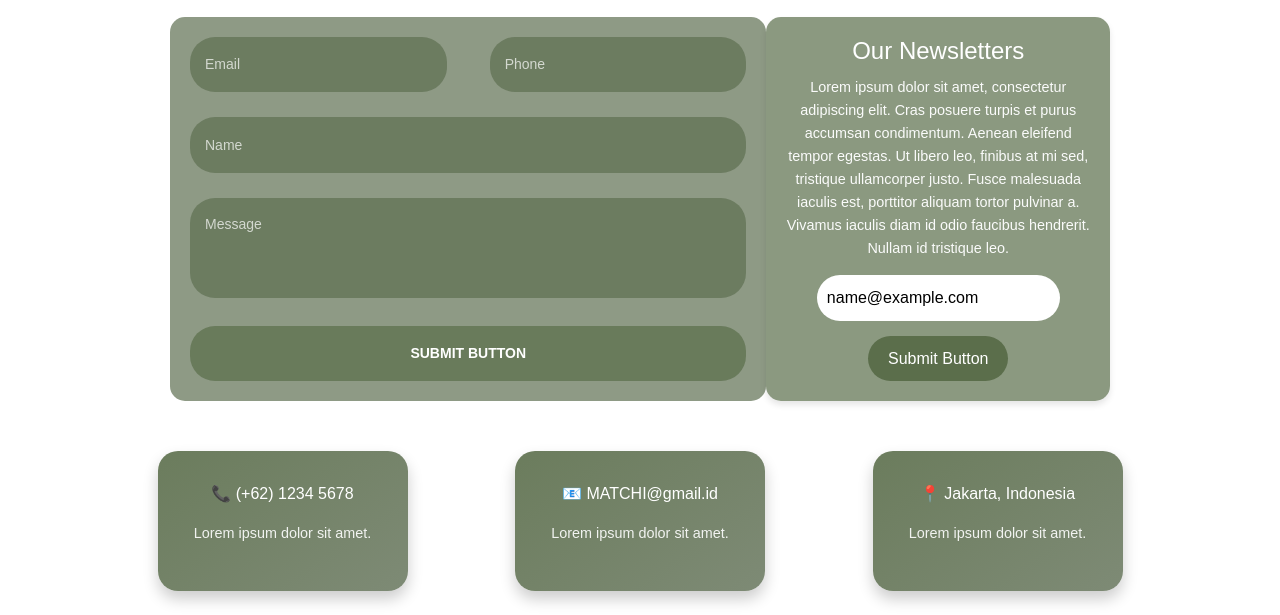
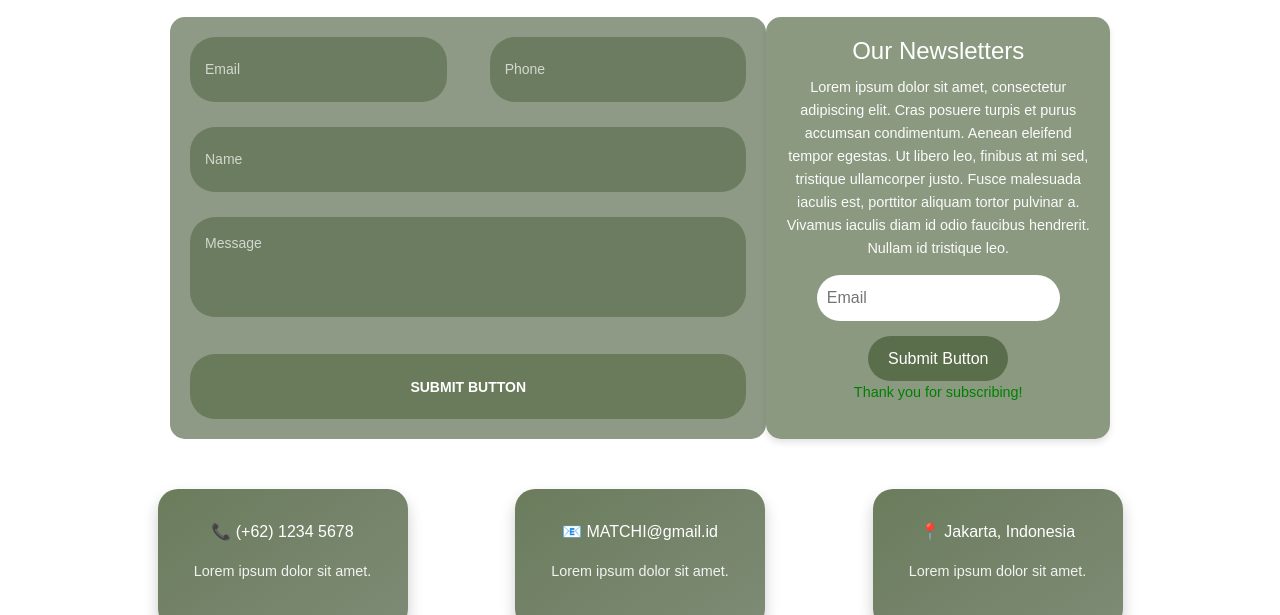
Before and after one commit to brendaabgl/MATCHI, a website: page public/views/us/contact_views.html in a window 1280 px wide. Both pictures are taken after typing "name@example.com" into the empty fields and a click on the button "Submit Button". Shown: the part 185-800 px from the top of the page. Drawn offline with nearby package versions, Linux system fonts and the light colour scheme.

Commit message:
update contact

```diff
--- /dev/null
+++ b/public/views/us/contact.js
@@ -0,0 +1,29 @@
+document.getElementById('contactForm').addEventListener('submit', function(e) {
+    e.preventDefault();
+    alert("Thank you for submitting the form!");
+});
+
+function toggleSearch() {
+    const searchBox = document.getElementById('search-box');
+    searchBox.classList.toggle('d-none');
+}
+
+//newsletter
+const submitButton = document.getElementById('submitBtn');
+const emailInput = document.getElementById('emailInput');
+const responseMessage = document.getElementById('responseMessage');
+const errorMessage = document.getElementById('errorMessage');
+
+submitButton.addEventListener('click', function() {
+    const email = emailInput.value;
+    const emailPattern = /^[a-zA-Z0-9._-]+@[a-zA-Z0-9.-]+\.[a-zA-Z]{2,6}$/;
+
+    if (emailPattern.test(email)) {
+        responseMessage.style.display = 'block';
+        errorMessage.style.display = 'none';
+        emailInput.value = '';
+    } else {
+        errorMessage.style.display = 'block';
+        responseMessage.style.display = 'none';
+    }
+});
--- a/public/views/us/contact_views.html
+++ b/public/views/us/contact_views.html
@@ -361,8 +361,10 @@
                     <p>Lorem ipsum dolor sit amet, consectetur adipiscing elit. Cras posuere turpis et purus accumsan condimentum.
                         Aenean eleifend tempor egestas. Ut libero leo, finibus at mi sed, tristique ullamcorper justo. Fusce malesuada iaculis est,
                         porttitor aliquam tortor pulvinar a. Vivamus iaculis diam id odio faucibus hendrerit. Nullam id tristique leo.</p>
-                    <input type="email" placeholder="Email">
-                    <button>Submit Button</button>
+                    <input type="email" id="emailInput" placeholder="Email">
+                    <button id="submitBtn">Submit Button</button>
+                    <p id="responseMessage" style="color: green; display: none;">Thank you for subscribing!</p>
+                    <p id="errorMessage" style="color: red; display: none;">Please enter a valid email address.</p>
                 </div>
             </div>
             <div class="info-section">
@@ -419,18 +421,7 @@
             <p class="text-muted small mt-3">© 2024 ruccie, sproutnforest, bhaze. All rights reserved.</p>
         </div>
     </footer>
-    <script>
-        document.getElementById('contactForm').addEventListener('submit', function(e) {
-            e.preventDefault();
-            alert("Thank you for submitting the form!");
-        });
-
-        function toggleSearch() {
-            const searchBox = document.getElementById('search-box');
-            searchBox.classList.toggle('d-none');
-        }
-    </script>
-
     <script src="https://cdn.jsdelivr.net/npm/bootstrap@5.3.0-alpha1/dist/js/bootstrap.bundle.min.js"></script>
+    <script src="contact.js"></script>
 </body>
 </html>
```
